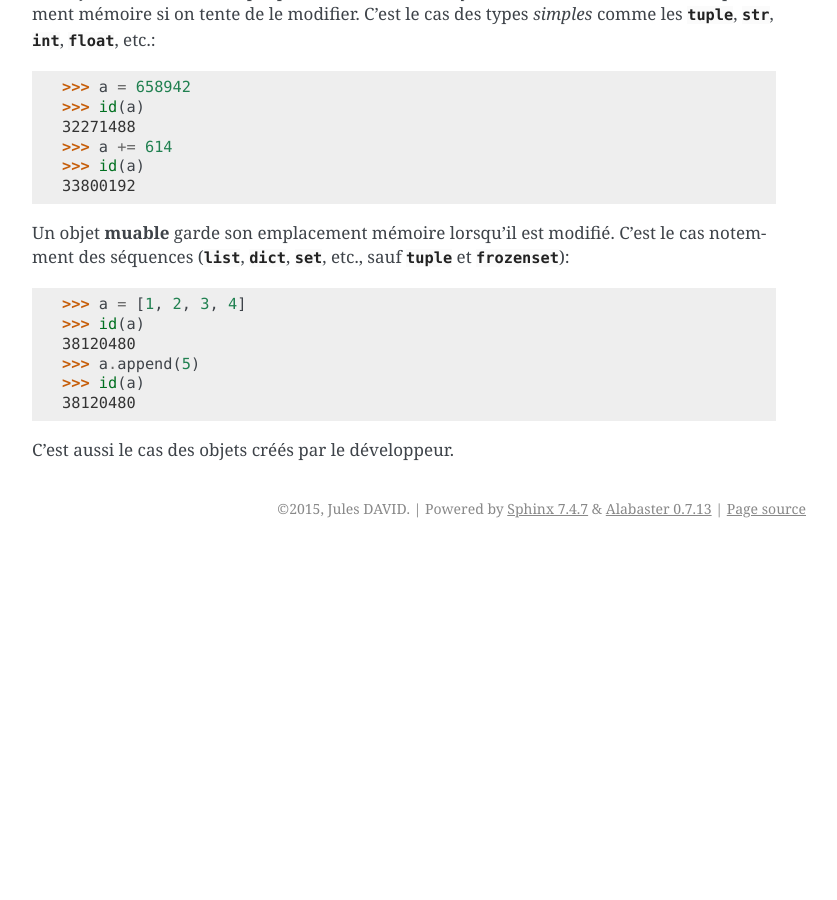
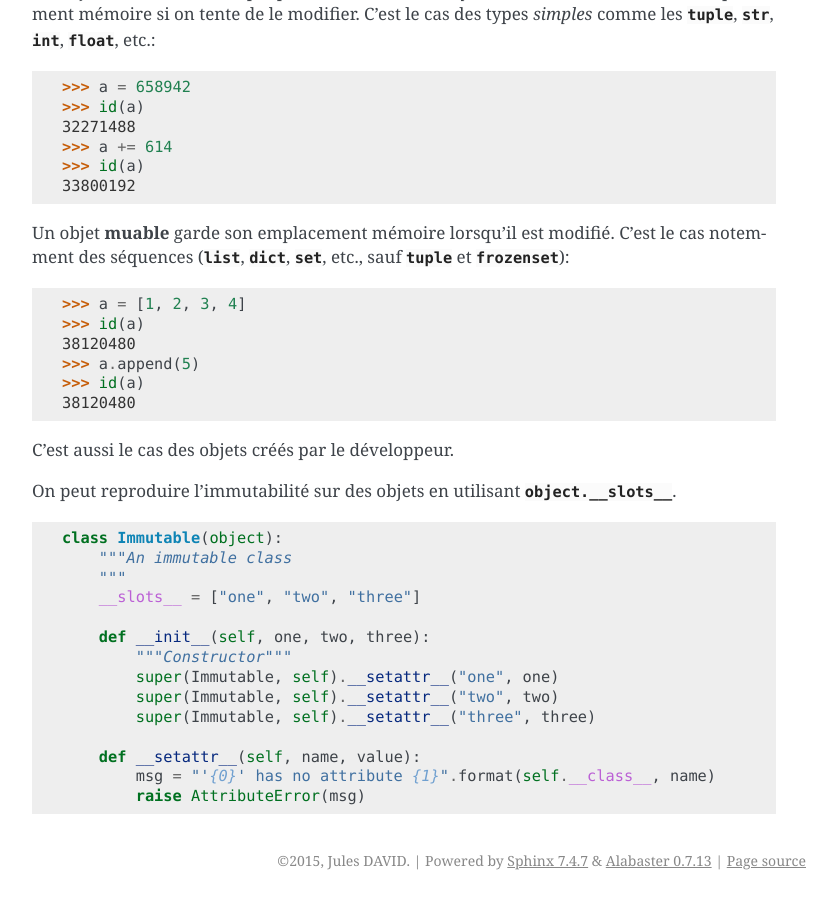
Before and after one commit to galactics/doc-python, a Sphinx documentation site: the page built from source/01-specificites.rst, in a window 1280 px wide and 900 px high, scrolled down 2489 px. Shown: the whole window, without its empty margins (346-1183 px from the left). Built offline with Sphinx 7.4.7, drawn with Linux system fonts in a browser that asks for light colours; before the commit the page ends 3037 px from its top, so only the background shows below that.

Commit message:
Exemple de création d'objet immuable

```diff
--- a/source/01-specificites.rst
+++ b/source/01-specificites.rst
@@ -139,3 +139,22 @@ etc., sauf :py:obj:`tuple` et :py:obj:`frozenset`)::
     38120480
 
 C'est aussi le cas des objets créés par le développeur.
+
+On peut reproduire l'immutabilité sur des objets en utilisant :py:attr:`object.__slots__`.
+
+.. code-block:: python
+
+    class Immutable(object):
+        """An immutable class
+        """
+        __slots__ = ["one", "two", "three"]
+
+        def __init__(self, one, two, three):
+            """Constructor"""
+            super(Immutable, self).__setattr__("one", one)
+            super(Immutable, self).__setattr__("two", two)
+            super(Immutable, self).__setattr__("three", three)
+
+        def __setattr__(self, name, value):
+            msg = "'{0}' has no attribute {1}".format(self.__class__, name)
+            raise AttributeError(msg)
--- a/source/conf.py
+++ b/source/conf.py
@@ -58,9 +58,9 @@ copyright = u'2015, Jules DAVID'
 # built documents.
 #
 # The short X.Y version.
-version = '0.2'
+version = '0.3'
 # The full version, including alpha/beta/rc tags.
-release = '0.2'
+release = '0.3'
 
 # The language for content autogenerated by Sphinx. Refer to documentation
 # for a list of supported languages.
```
